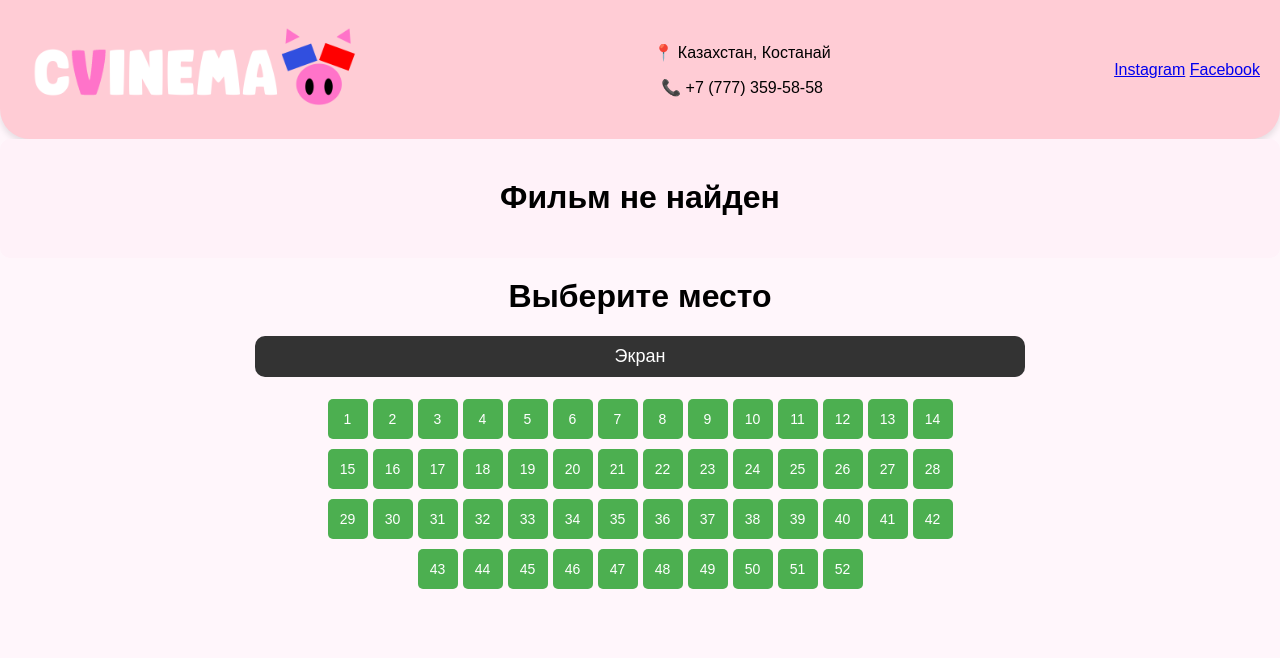
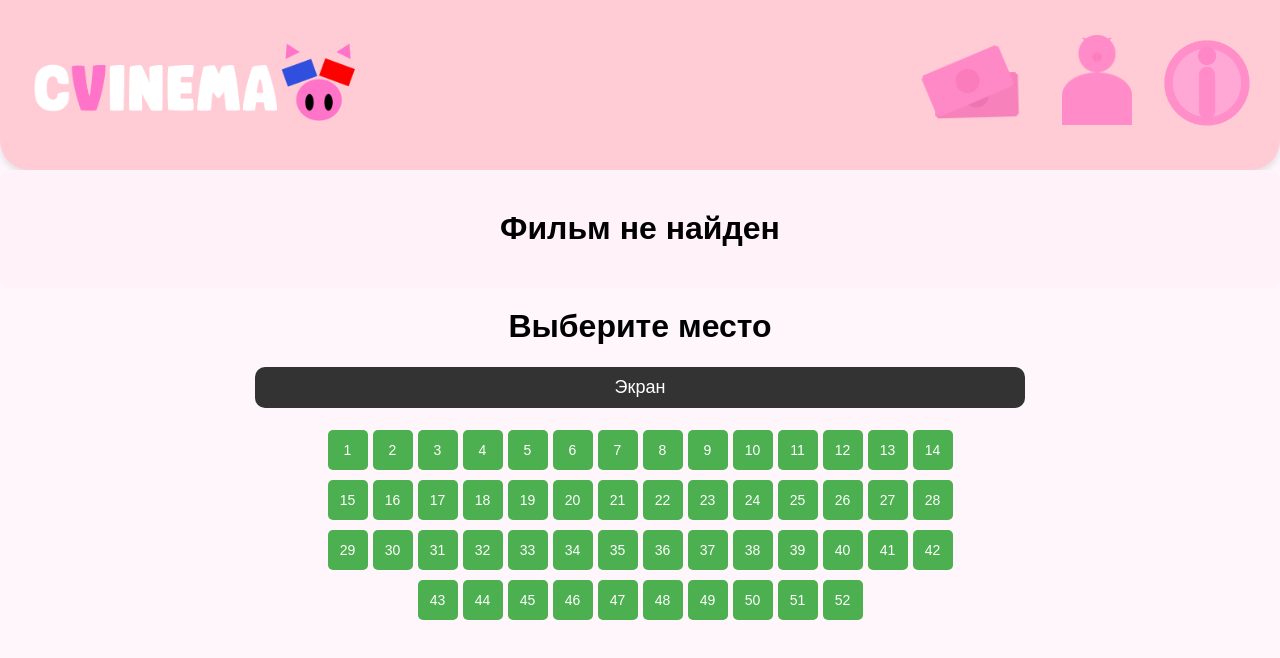
Before and after one commit to SOLLodkiy/Cvinema, a plain HTML site: page movie.html in a window 1280 px wide. Drawn offline with Linux system fonts and the light colour scheme.

Commit message:
some_buttons

```diff
--- a/movie.html
+++ b/movie.html
@@ -15,14 +15,22 @@
         <div class="logo"> <a href="/Cvinema">
             <img src="images\logo_cvinema.png" alt="Cvinema" draggable="false" width="350"> </a>
         </div>
-        <div class="info">
-            <p class="location">📍 Казахстан, Костанай</p>
-            <p class="phone">📞 +7 (777) 359-58-58
-            </p>
-        </div>
-        <div class="socials">
-            <a href="https://www.instagram.com/" target="_blank" class="social-btn instagram">Instagram</a>
-            <a href="https://www.facebook.com/" target="_blank" class="social-btn facebook">Facebook</a>
+        <div class="header-buttons">
+            <div class="button-wrapper">
+                <div class="button-trigger"></div>
+                <img src="images/tickett.png" alt="Билеты" id="ticket" class="header-button" draggable="false" width="60">
+                <p id="ticket_text" class="button-text">Билеты</p>
+            </div>
+            <div class="button-wrapper">
+                <div class="button-trigger"></div>
+                <img src="images/login.png" alt="Войти" id="login" class="header-button" draggable="false" width="60">
+                <p id="login_text" class="button-text">Войти</p>
+            </div>
+            <div class="button-wrapper">
+                <div class="button-trigger"></div>
+                <img src="images/us.png" alt="О нас" id="us" class="header-button" draggable="false" width="60">
+                <p id="us_text" class="button-text">О нас</p>
+            </div>
         </div>
     </header>
 
```
